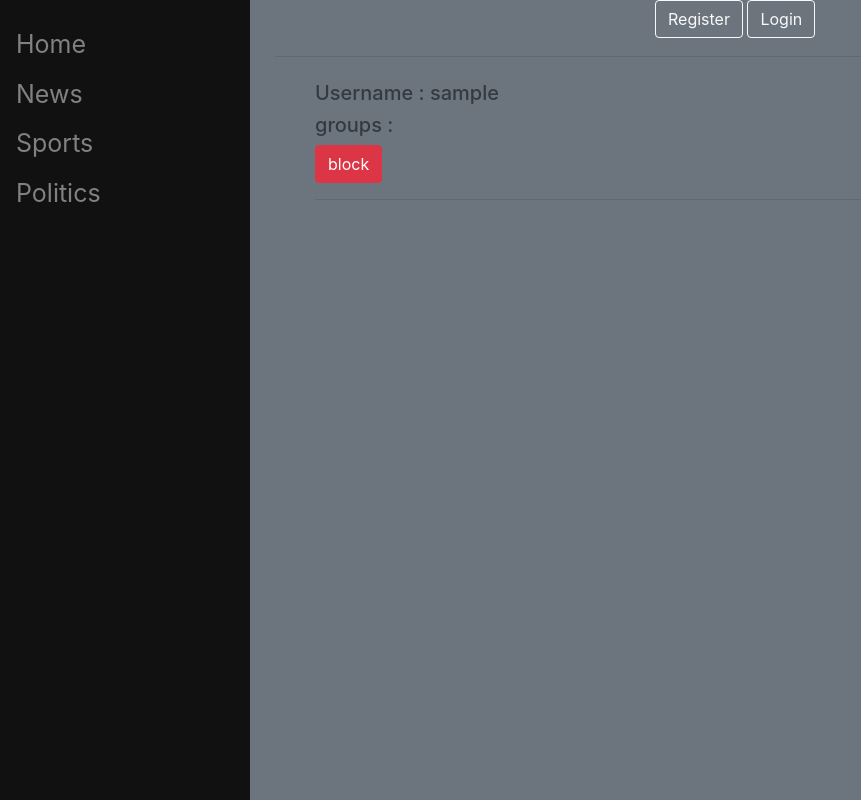
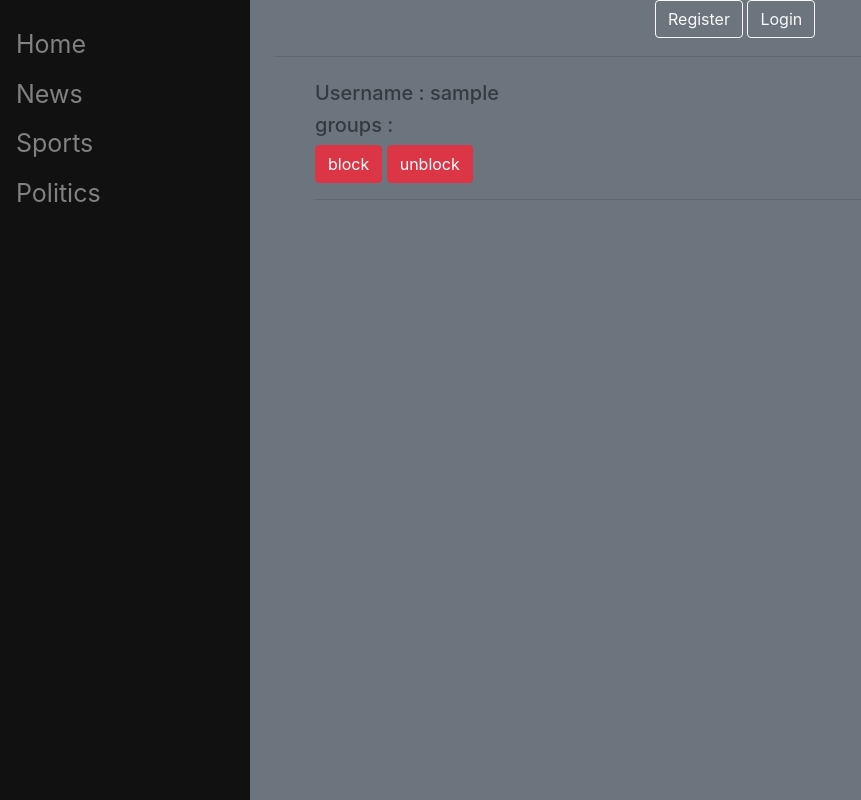
Before and after one commit to RahmaRamadan/Django-Blog, a Django app: template blogProj/templates/blogApp/users.html in a window 1280 px wide. Shown: the whole page, without its empty margins (0-861 px from the left). Run offline with Django 3.2, Linux system fonts and the light colour scheme; the template is opened without the code that fills it: values that come from a table or form of the project are taken from there, others are empty; tables that the repository leaves empty hold one stand-in row (values such as "Sample post"); some libraries are stand-ins or nearby versions.

Commit message:
add unblock function

```diff
--- a/blogProj/blogApp/urls.py
+++ b/blogProj/blogApp/urls.py
@@ -31,7 +31,7 @@
     # users usrls
     path('users', views.users, name='users'),
     path('blockUser/<user_id>', views.blockUser, name='blockUser'),
-
+    path('unblockUser/<user_id>', views.unblockUser, name='unblockUser'),
     path('sports/', views.redirectSports, name='redirect_sports'),
     path('news/', views.redirectNews, name='redirect_news'),
     path('politics/', views.redirectPolitics, name='redirect_politics'),
--- a/blogProj/templates/blogApp/users.html
+++ b/blogProj/templates/blogApp/users.html
@@ -19,6 +19,7 @@
             {% endfor %}
         </h5>
         <a class="btn btn-danger" href="{% url 'blockUser' user.id %}"> block</a>
+        <a class="btn btn-danger" href="{% url 'unblockUser' user.id %}"> unblock</a>
         <hr />
         {% endfor %}
     </ul>
```
